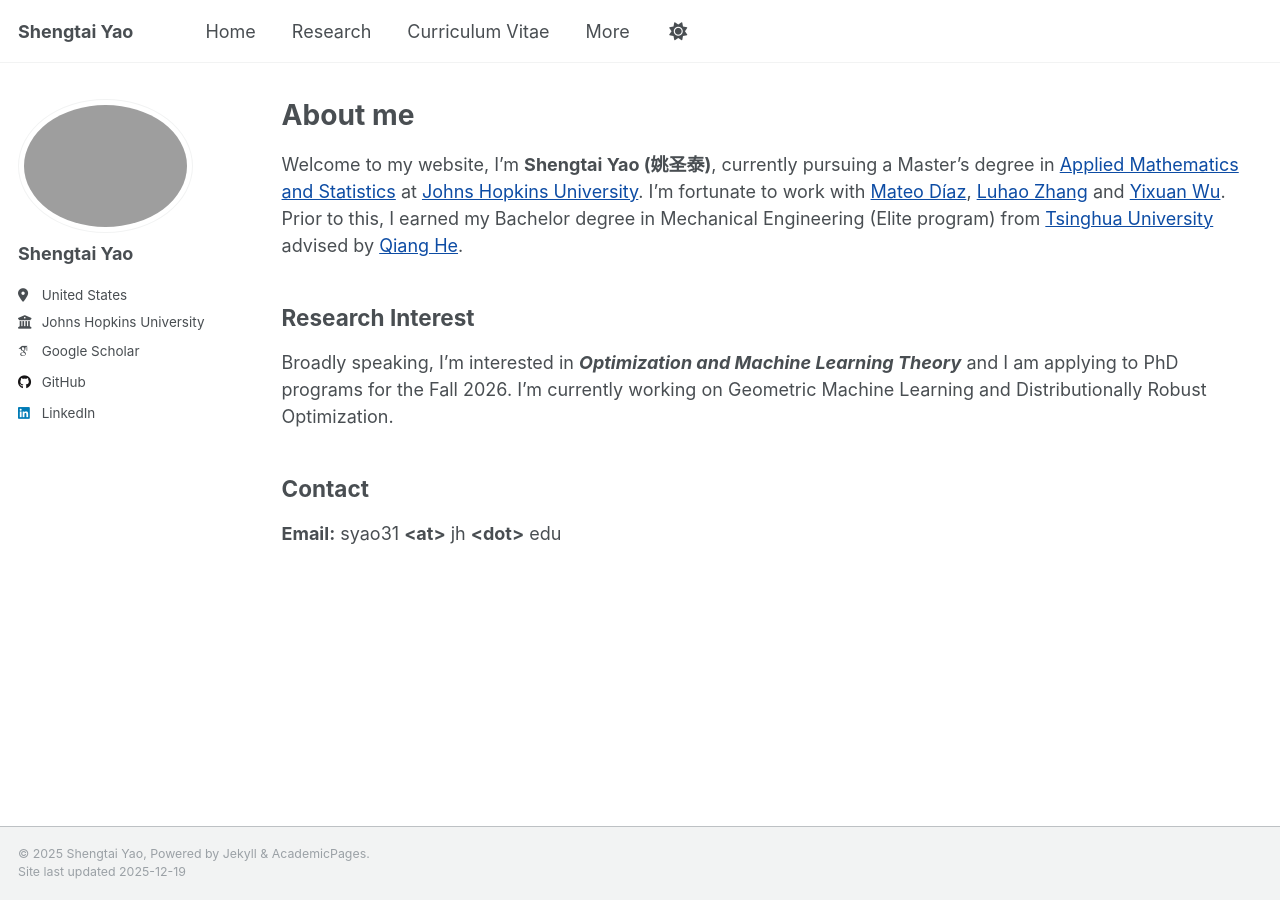
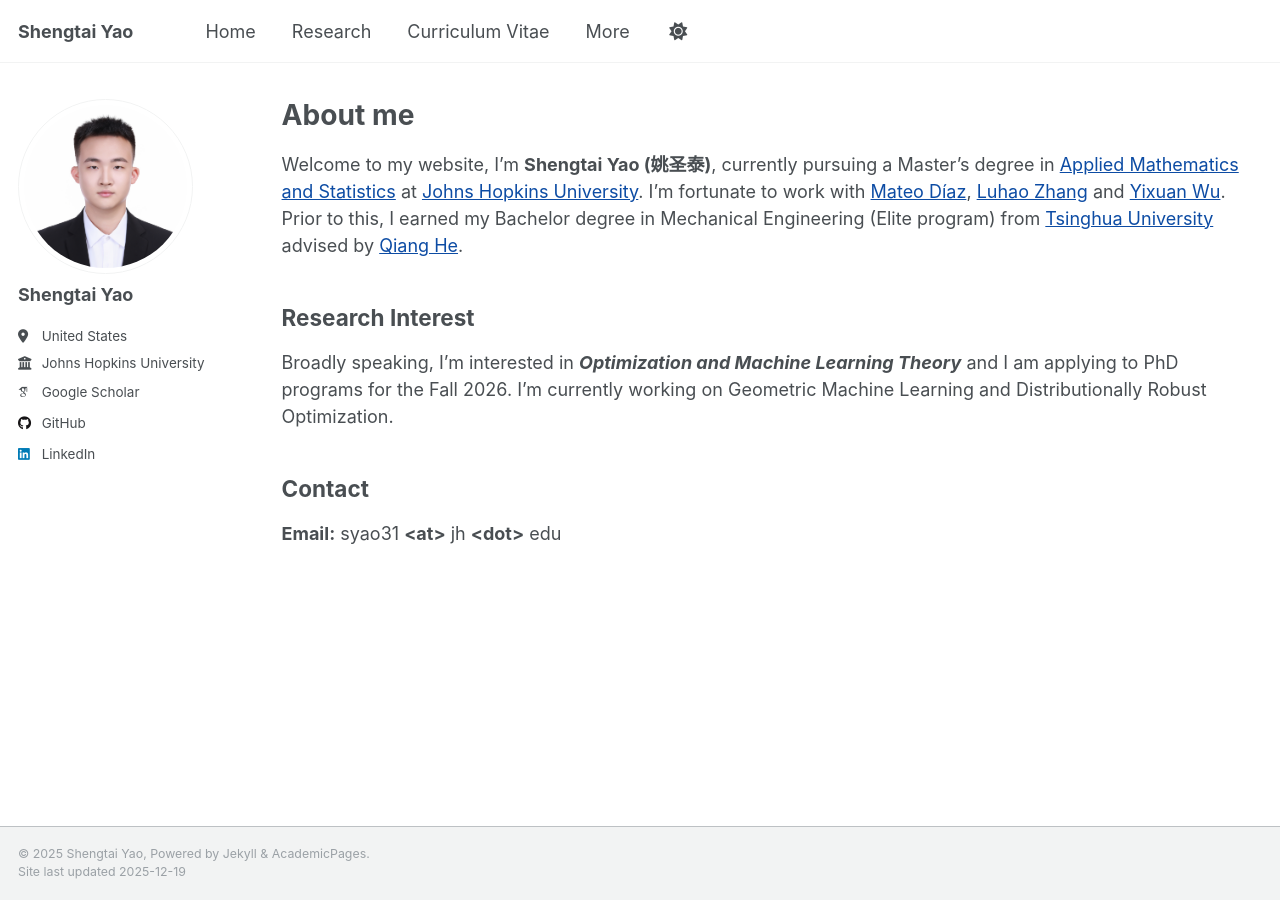
Before and after one commit to Yaoshengtai/Yaoshengtai.github.io, a Jekyll site: the page built from _pages/about.md, in a window 1280 px wide. Built offline with Jekyll 4.4.1, drawn with Linux system fonts in a browser that asks for light colours; some web fonts are replaced.

Commit message:
Update _config.yml

```diff
--- a/_config.yml
+++ b/_config.yml
@@ -22,7 +22,7 @@ repository               : "Yaoshengtai/Yaoshengtai.github.io"
 #               Additional customization can be done by editing /_includes/author-profile.html
 author:
   # Biographic information
-  avatar           : "profile_2.jpeg"
+  avatar           : "profile.jpg"
   name             : "Shengtai Yao"
   pronouns         : # example: "she/her"
   bio              : " " #"Short biography for the left-hand sidebar"
```
